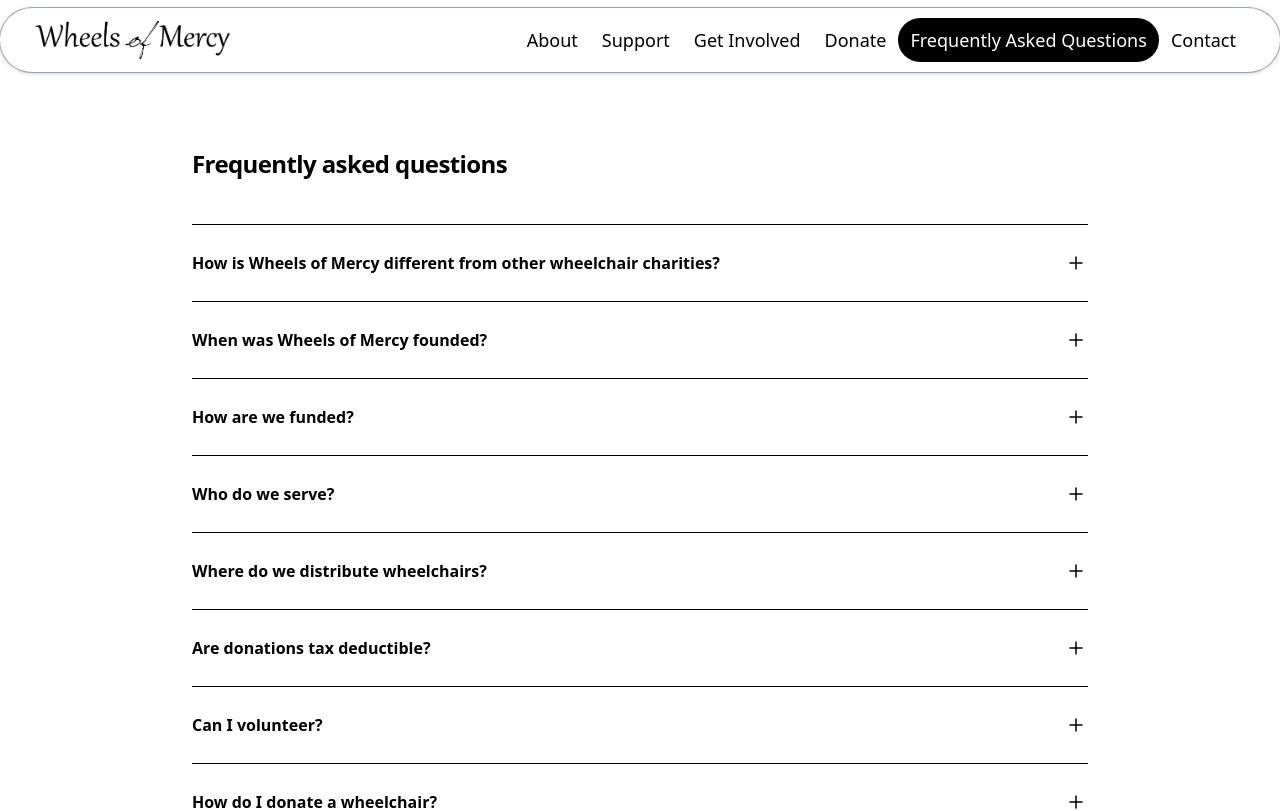
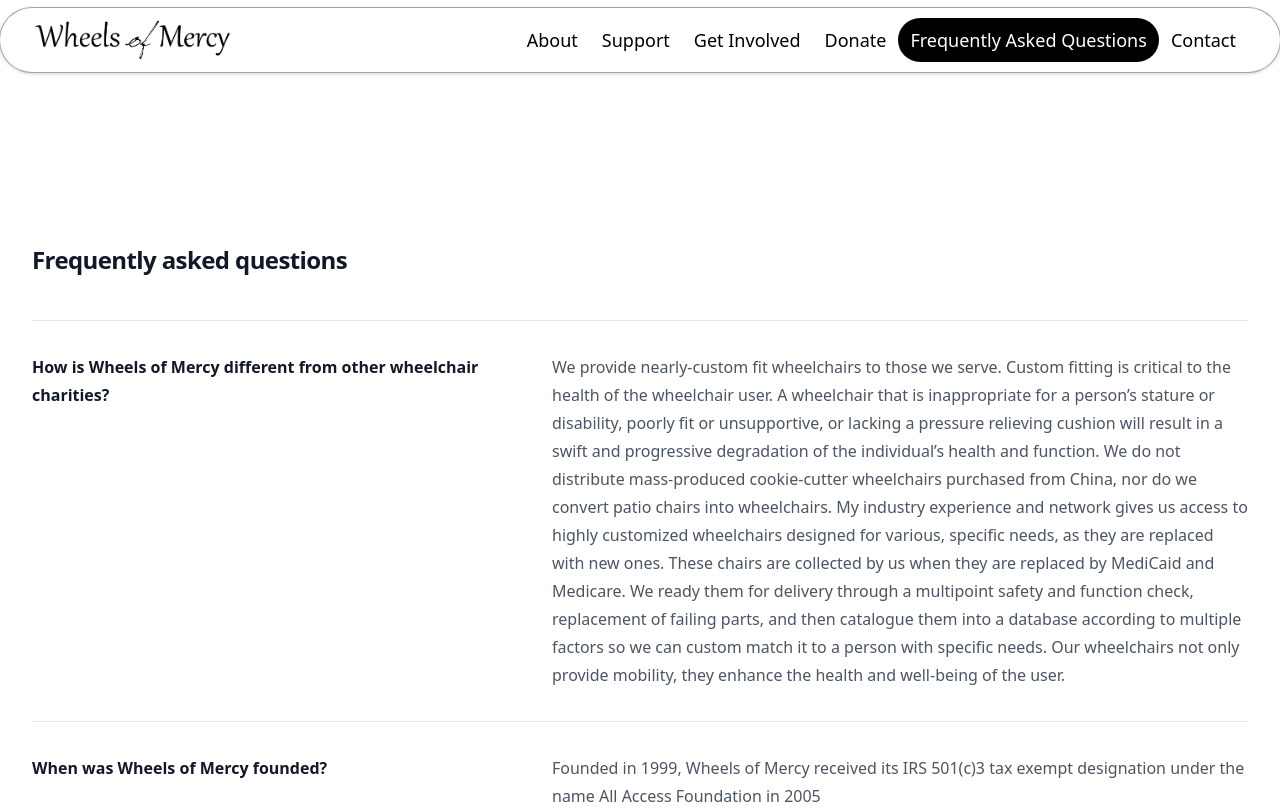
Before and after one commit to zachcygan/wheels-of-mercy, a Next.js app: page /faq in a window 1280 px wide. Shown: the top 811 px of the page. Built offline with nearby package versions, Linux system fonts and the light colour scheme.

Commit message:
added min h to children to push footer down if there is not enough content

```diff
--- a/src/app/layout.tsx
+++ b/src/app/layout.tsx
@@ -22,7 +22,9 @@
         <header className='mx-auto bg-w pt-2 pb-2'>
           <Navbar />
         </header>
-        {children}
+        <div className='min-h-[73vh]'>
+          {children}
+        </div>
         <Footer />
       </body>
     </html>
--- a/src/components/frequentlyAskedQuestions.tsx
+++ b/src/components/frequentlyAskedQuestions.tsx
@@ -90,36 +90,19 @@
 
 export default function FrequentlyAskedQuestions() {
   return (
-    <div className="bg-white mt-16">
-      <div className="mx-auto max-w-7xl px-6 lg:px-8">
-        <div className="mx-auto max-w-4xl divide-y divide-gray-900/10">
-          <h2 className="text-2xl font-bold leading-10 tracking-tight text-gray-900">Frequently asked questions</h2>
-          <dl className="mt-10 space-y-6 divide-y divide-gray-900/10">
-            {faqs.map((faq) => (
-              <Disclosure as="div" key={faq.question} className="pt-6">
-                {({ open }) => (
-                  <>
-                    <dt>
-                      <Disclosure.Button className="flex w-full items-start justify-between text-left text-gray-900">
-                        <span className="text-base font-semibold leading-7">{faq.question}</span>
-                        <span className="ml-6 flex h-7 items-center">
-                          {open ? (
-                            <MinusSmallIcon className="h-6 w-6" aria-hidden="true" />
-                          ) : (
-                            <PlusSmallIcon className="h-6 w-6" aria-hidden="true" />
-                          )}
-                        </span>
-                      </Disclosure.Button>
-                    </dt>
-                    <Disclosure.Panel as="dd" className="mt-2 pr-12">
-                      <p className="text-base leading-7 text-gray-600">{faq.answer}</p>
-                    </Disclosure.Panel>
-                  </>
-                )}
-              </Disclosure>
-            ))}
-          </dl>
-        </div>
+    <div className="bg-white">
+      <div className="mx-auto max-w-7xl divide-y divide-gray-900/10 px-6 py-24 sm:py-32 lg:px-8 lg:py-40">
+        <h2 className="text-2xl font-bold leading-10 tracking-tight text-gray-900">Frequently asked questions</h2>
+        <dl className="mt-10 space-y-8 divide-y divide-gray-900/10">
+          {faqs.map((faq) => (
+            <div key={faq.id} className="pt-8 lg:grid lg:grid-cols-12 lg:gap-8">
+              <dt className="text-base font-semibold leading-7 text-gray-900 lg:col-span-5">{faq.question}</dt>
+              <dd className="mt-4 lg:col-span-7 lg:mt-0">
+                <p className="text-base leading-7 text-gray-600">{faq.answer}</p>
+              </dd>
+            </div>
+          ))}
+        </dl>
       </div>
     </div>
   )
--- a/src/components/hero.tsx
+++ b/src/components/hero.tsx
@@ -45,17 +45,18 @@
           </div>
         </div>
         <div className='flex flex-col items-center justify-center'>
-          <p className="mt-6 text-lg leading-8 text-gray-800 font-bold">
+          <p className="mt-6 text-lg leading-8 text-black font-bold">
             Wheels of Mercy is a 501(c)3 Public Charity that collects used wheelchairs,
             repairs and refurbishes them; and gives them to people who need but cannot afford them
           </p>
+          <div className='mt-16 rounded-md bg-white/5 shadow-2xl ring-1 ring-black/10 sm:mt-24'>
+            <Carousel slides={slides} options={options} />
+          </div>
         </div>
       </div>
       <div>
         <div className='flex items-center justify-center'>
-          <div className='mt-16 rounded-md bg-white/5 shadow-2xl ring-1 ring-black/10 sm:mt-24'>
-            <Carousel slides={slides} options={options} />
-          </div>
+
         </div>
         {/* <Image
               src="/assets/images/carouselImage2.jpg"
--- a/src/components/ourStory.tsx
+++ b/src/components/ourStory.tsx
@@ -2,7 +2,7 @@
 
 export default function OurStory() {
     return (
-        <div className='bg-white'>
+        <div className='max-w-7xl mx-auto'>
             <div className="bg-white px-6 py-14 sm:py-20 lg:px-8">
                 <div className="mx-auto max-w-2xl text-center">
                     <h2 className="text-4xl font-bold tracking-tight text-gray-900 sm:text-6xl">Our Story</h2>
--- a/tailwind.config.js
+++ b/tailwind.config.js
@@ -10,8 +10,6 @@
       colors: {
         'accent': '#9ca3af',
         'primary': '#2E2E2E',
-        'gray': '#6b7280',
-
       },
     },
   },
```
